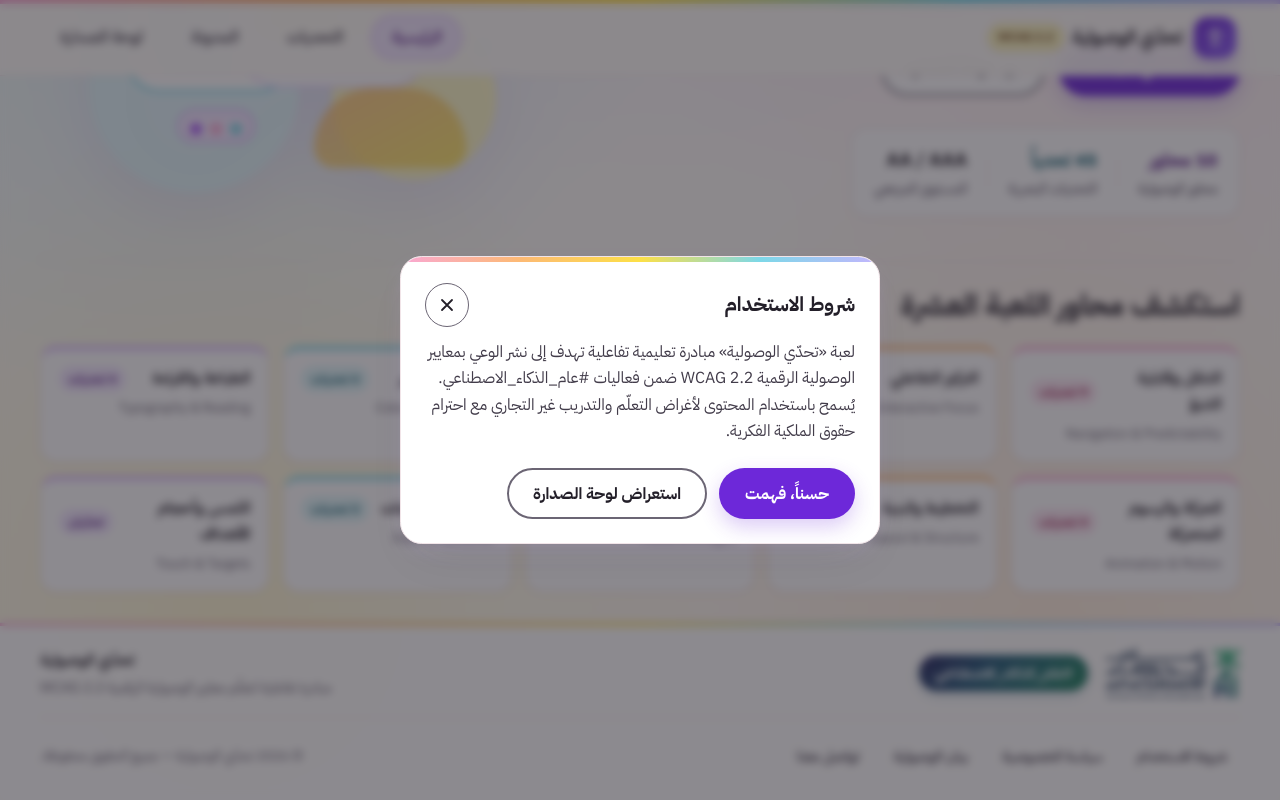
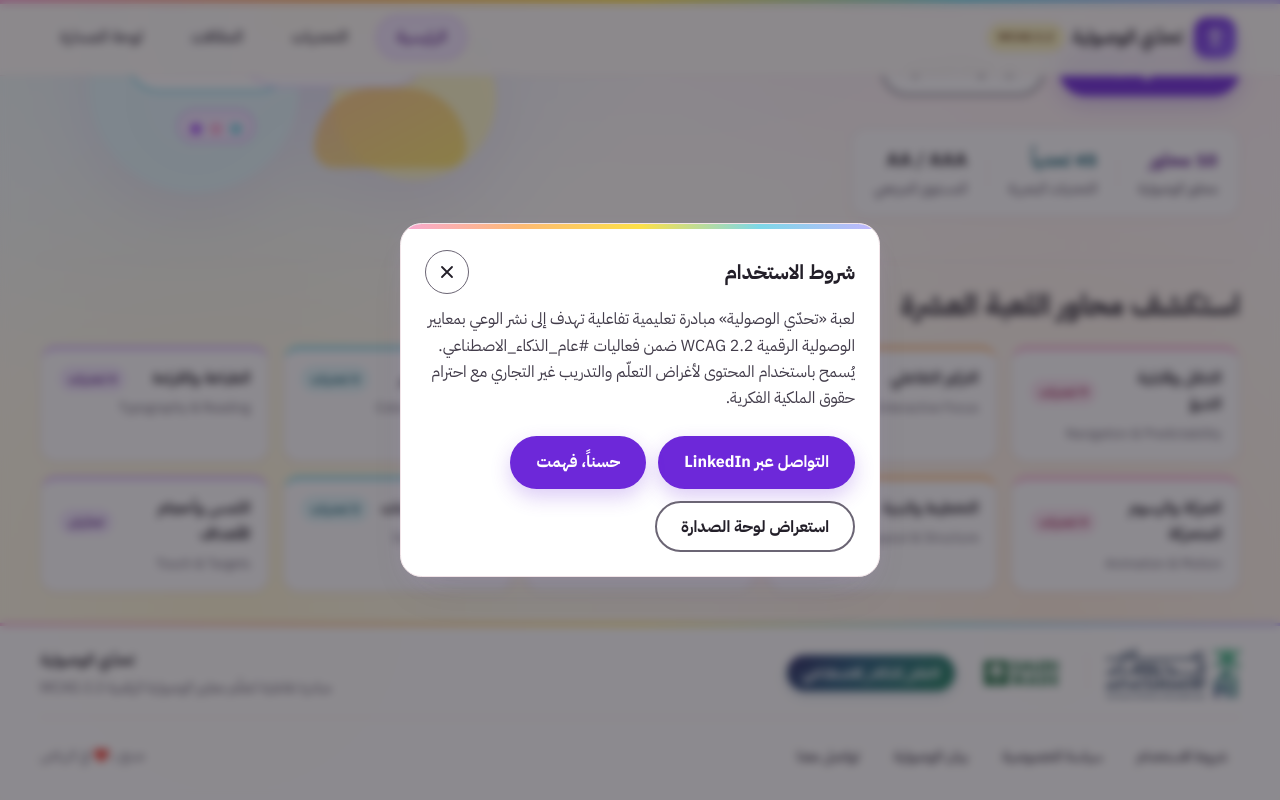
Before and after one commit to Maymunah-Mohammad/acce-game, a plain HTML site: page index.html in a window 1280 px wide. Both pictures are taken after a click on the button "شروط الاستخدام". Shown: the part 337-1137 px from the top of the page. Drawn offline with Linux system fonts and the light colour scheme.

Commit message:
Update blog label to articles, add LinkedIn contact, Saudi Made logo, and Riyadh footer note

```diff
--- a/app.js
+++ b/app.js
@@ -79,7 +79,7 @@
   const VIEW_LABELS = {
     home: 'الصفحة الرئيسية',
     challenges: 'صفحة التحديات',
-    blog: 'المدونة',
+    blog: 'المقالات',
     leaderboard: 'لوحة الصدارة',
   };
 
@@ -286,6 +286,8 @@
   const dialogCloseBtn = document.getElementById('dialog-close-btn');
   const dialogConfirmBtn = document.getElementById('dialog-confirm-btn');
   const dialogLeaderboardBtn = document.getElementById('dialog-leaderboard-btn');
+  const dialogExternalLink = document.getElementById('dialog-external-link');
+  const dialogExternalLinkText = document.getElementById('dialog-external-link-text');
 
   let blogArticles = FALLBACK_BLOG_ARTICLES;
   let activeFilter = 'all';
@@ -520,7 +522,11 @@
     },
     contact: {
       title: 'تواصل معنا',
-      desc: 'يسعدنا استقبال ملاحظاتكم ومقترحاتكم لتطوير التحديات وتحسين تجربة الوصولية الرقمية في اللعبة ضمن مبادرات #عام_الذكاء_الاصطناعي.',
+      desc: 'يسعدني استقبال ملاحظاتكم ومقترحاتكم لتطوير التحديات وتحسين تجربة الوصولية الرقمية في اللعبة عبر حسابي على LinkedIn.',
+      actionLink: {
+        label: 'التواصل عبر LinkedIn',
+        url: 'https://www.linkedin.com/in/maymunah-aldeghaither-1a6700201',
+      },
     },
   };
 
@@ -530,10 +536,10 @@
       container.querySelectorAll(
         'a[href], button:not([disabled]), textarea, input, select, [tabindex]:not([tabindex="-1"])'
       )
-    );
+    ).filter((el) => !el.hidden && el.offsetParent !== null);
   }
 
-  function openDialog({ title, desc, showLeaderboardAction = true } = {}) {
+  function openDialog({ title, desc, showLeaderboardAction = true, actionLink = null } = {}) {
     if (!dialogBackdrop) return;
     lastFocusedBeforeDialog = document.activeElement;
 
@@ -547,9 +553,33 @@
       dialogLeaderboardBtn.hidden = !showLeaderboardAction;
     }
 
+    if (dialogExternalLink) {
+      if (actionLink && isSafeHttpUrl(actionLink.url)) {
+        dialogExternalLink.href = actionLink.url;
+        if (dialogExternalLinkText) {
+          dialogExternalLinkText.textContent = actionLink.label;
+        }
+        dialogExternalLink.hidden = false;
+        dialogConfirmBtn.classList.remove('btn-primary');
+        dialogConfirmBtn.classList.add('btn-secondary');
+        dialogConfirmBtn.textContent = 'إغلاق';
+      } else {
+        dialogExternalLink.hidden = true;
+        dialogExternalLink.removeAttribute('href');
+        dialogConfirmBtn.classList.add('btn-primary');
+        dialogConfirmBtn.classList.remove('btn-secondary');
+        dialogConfirmBtn.textContent = 'حسناً، فهمت';
+      }
+    }
+
     dialogBackdrop.hidden = false;
     document.body.style.overflow = 'hidden';
-    dialogConfirmBtn.focus();
+
+    if (dialogExternalLink && !dialogExternalLink.hidden) {
+      dialogExternalLink.focus();
+    } else {
+      dialogConfirmBtn.focus();
+    }
   }
 
   function openTopicDialog(topic) {
@@ -848,7 +878,7 @@
   if (blogBackBtn) {
     blogBackBtn.addEventListener('click', () => {
       showBlogList({ updateHash: true, moveFocus: true });
-      announce('تمت العودة إلى قائمة مقالات المدونة');
+      announce('تمت العودة إلى قائمة المقالات');
     });
   }
 
@@ -860,6 +890,7 @@
         title: policy.title,
         desc: policy.desc,
         showLeaderboardAction: false,
+        actionLink: policy.actionLink || null,
       });
     });
   });
--- a/index.html
+++ b/index.html
@@ -8,7 +8,7 @@
   <link rel="preconnect" href="https://fonts.googleapis.com">
   <link rel="preconnect" href="https://fonts.gstatic.com" crossorigin>
   <link href="https://fonts.googleapis.com/css2?family=IBM+Plex+Sans+Arabic:wght@400;500;600;700&display=swap" rel="stylesheet">
-  <link rel="stylesheet" href="styles.css">
+  <link rel="stylesheet" href="styles.css?v=2">
 </head>
 <body>
   <a href="#main-content" class="skip-link">تخطَّ إلى المحتوى الرئيسي</a>
@@ -71,7 +71,7 @@
                 class="nav-link"
                 data-view-link="blog"
               >
-                المدونة
+                المقالات
               </a>
             </li>
             <li>
@@ -277,7 +277,7 @@
         </div>
       </section>
 
-      <!-- صفحة المدونة (الوصولية وآخر ما توصل له العلم) -->
+      <!-- صفحة المقالات (الوصولية وآخر ما توصل له العلم) -->
       <section
         id="blog-view"
         class="view-section blog-section"
@@ -294,7 +294,7 @@
                   <span class="eyebrow-dot" aria-hidden="true"></span>
                   <span>المعرفة وأحدث أبحاث الوصولية</span>
                 </div>
-                <h1 id="blog-heading" class="section-title">المدونة</h1>
+                <h1 id="blog-heading" class="section-title">المقالات</h1>
                 <p class="section-subtitle">
                   مقالات موثّقة حول تطور معايير W3C، ومستقبل WCAG 3.0، وآخر ما توصل له العلم والذكاء الاصطناعي في الوصولية الرقمية.
                 </p>
@@ -306,7 +306,7 @@
             </div>
 
             <div class="blog-toolbar">
-              <div class="filter-group" role="group" aria-label="تصفية مقالات المدونة">
+              <div class="filter-group" role="group" aria-label="تصفية المقالات">
                 <button type="button" class="filter-btn blog-filter-btn is-active" data-blog-filter="all" aria-pressed="true">الكل</button>
                 <button type="button" class="filter-btn blog-filter-btn" data-blog-filter="standards" aria-pressed="false">معايير W3C</button>
                 <button type="button" class="filter-btn blog-filter-btn" data-blog-filter="ai" aria-pressed="false">الذكاء الاصطناعي</button>
@@ -315,7 +315,7 @@
               <p class="leaderboard-count" id="blog-count" aria-live="polite"></p>
             </div>
 
-            <div class="blog-grid" id="blog-grid" aria-label="قائمة مقالات المدونة"></div>
+            <div class="blog-grid" id="blog-grid" aria-label="قائمة المقالات"></div>
           </div>
 
           <!-- قارئ المقال الكامل -->
@@ -393,7 +393,7 @@
     <footer id="footer" class="site-footer">
       <div class="container footer-stack">
         <div class="footer-top">
-          <!-- شعار ووسم عام الذكاء الاصطناعي 2026 -->
+          <!-- شعارا عام الذكاء الاصطناعي وصنع في السعودية -->
           <div class="ai-year-lockup">
             <img
               src="AIYear_Logo_Main.svg"
@@ -401,6 +401,14 @@
               class="ai-year-logo-img"
               width="142"
               height="52"
+            >
+            <span class="footer-logo-divider" aria-hidden="true"></span>
+            <img
+              src="شعار%20صنع%20في%20السعودية%20-%20SVG%20-%20PNG.png"
+              alt="شعار صنع في السعودية"
+              class="saudi-made-logo-img"
+              width="97"
+              height="50"
             >
             <span class="ai-year-hashtag">#عام_الذكاء_الاصطناعي</span>
           </div>
@@ -429,7 +437,7 @@
             </ul>
           </nav>
 
-          <p class="footer-copyright">© 2026 تحدّي الوصولية — جميع الحقوق محفوظة.</p>
+          <p class="footer-copyright">صنع بـ <span role="img" aria-label="حب">❤️</span> في الرياض</p>
         </div>
       </div>
     </footer>
@@ -465,12 +473,22 @@
         صفحة الهبوط جاهزة الآن! في الخطوة القادمة سنبني شاشة اللعب الفعلية وربط التحديات البصرية ونظام النقاط.
       </p>
       <div class="dialog-actions">
+        <a
+          href="#"
+          target="_blank"
+          rel="noopener noreferrer"
+          class="btn btn-primary"
+          id="dialog-external-link"
+          hidden
+        >
+          <span id="dialog-external-link-text">التواصل عبر LinkedIn</span>
+        </a>
         <button type="button" class="btn btn-primary" id="dialog-confirm-btn">حسناً، فهمت</button>
         <button type="button" class="btn btn-secondary" id="dialog-leaderboard-btn">استعراض لوحة الصدارة</button>
       </div>
     </div>
   </div>
 
-  <script src="app.js"></script>
+  <script src="app.js?v=2"></script>
 </body>
 </html>
--- a/styles.css
+++ b/styles.css
@@ -1379,6 +1379,22 @@ body {
   object-fit: contain;
 }
 
+.footer-logo-divider {
+  width: 1px;
+  height: 2.25rem;
+  background-color: var(--border-subtle);
+  flex-shrink: 0;
+}
+
+.saudi-made-logo-img {
+  display: block;
+  height: 3.1rem;
+  width: auto;
+  max-width: 100%;
+  object-fit: contain;
+  mix-blend-mode: multiply;
+}
+
 .ai-year-hashtag {
   display: inline-flex;
   align-items: center;
```
Also changed, not shown: شعار صنع في السعودية - SVG - PNG.png (added).
